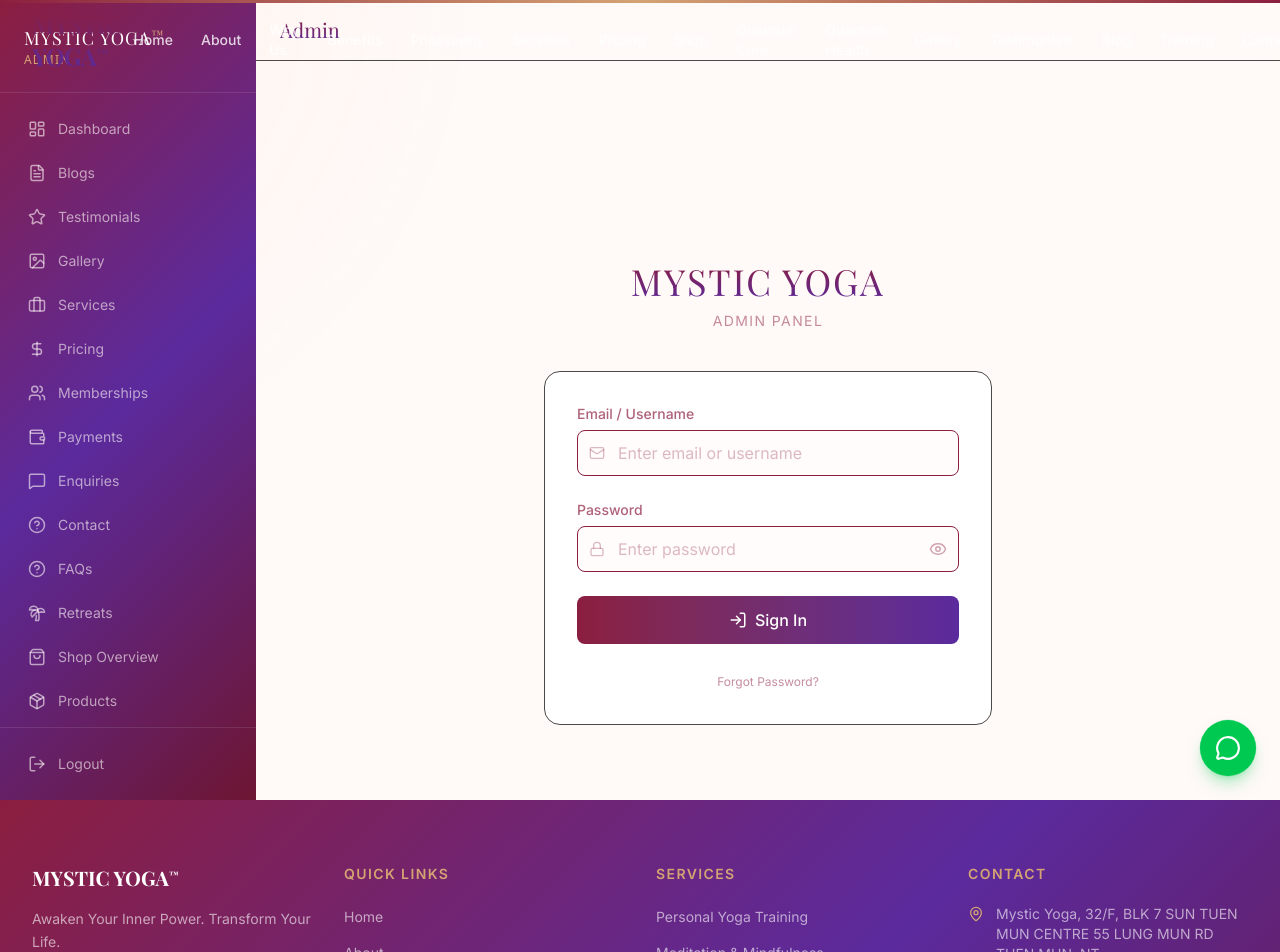
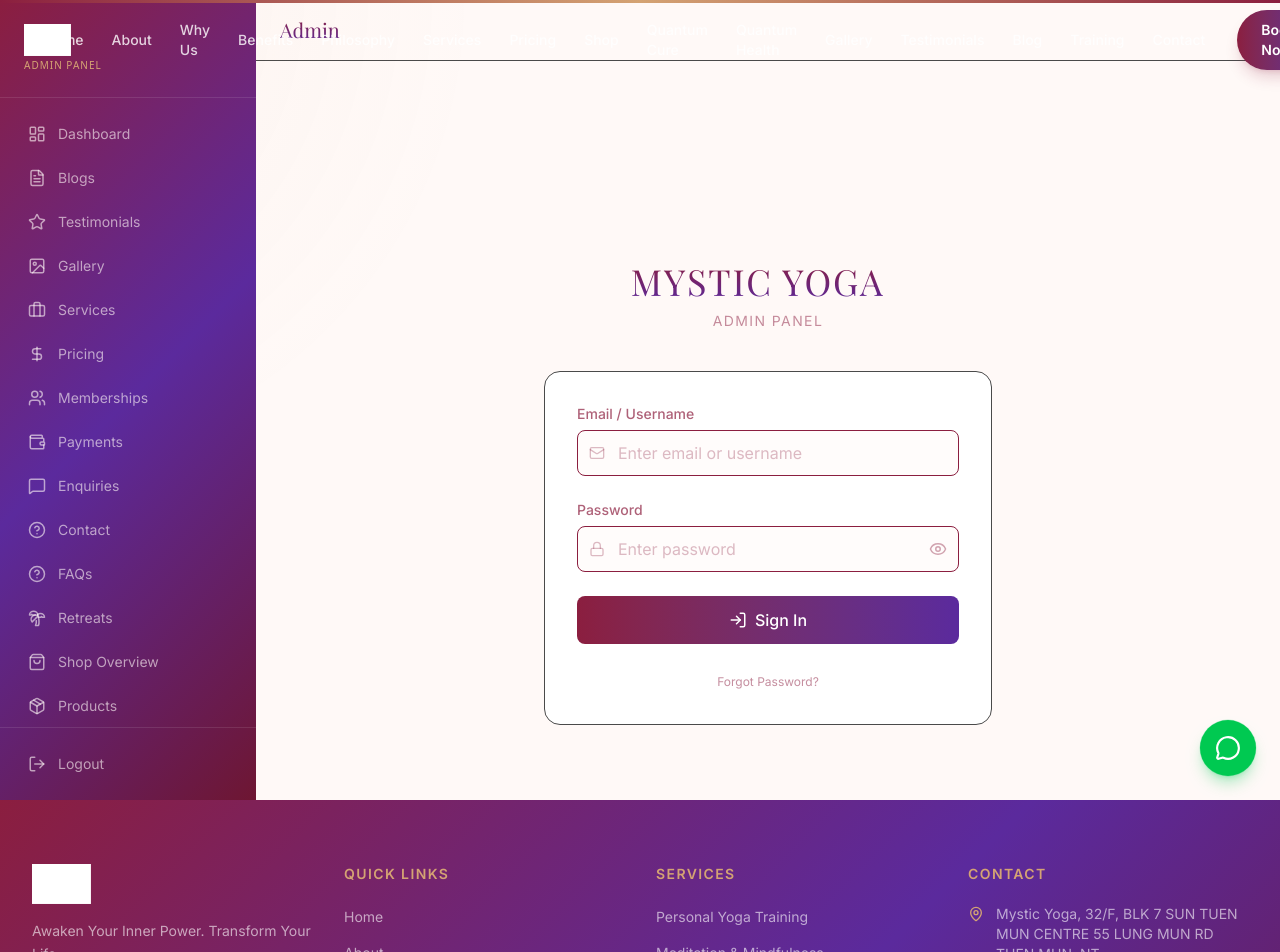
Before and after one commit to jagadeesh0417/Yoga, a Next.js app: page /admin in a window 1280 px wide. Shown: the top 952 px of the page. Built offline with nearby package versions, Linux system fonts and the light colour scheme; a web font is replaced by a local one.

Commit message:
Add logo image to Navbar, Footer, Loading screen, Admin layout

```diff
--- a/src/app/admin/layout.tsx
+++ b/src/app/admin/layout.tsx
@@ -2,6 +2,7 @@
 
 import { useEffect, useState, type ReactNode } from 'react';
 import { usePathname, useRouter } from 'next/navigation';
+import NextImage from 'next/image';
 import Link from 'next/link';
 import {
   LayoutDashboard,
@@ -84,10 +85,16 @@ export default function AdminLayout({ children }: { children: ReactNode }) {
         }`}
       >
         <div className="flex items-center justify-between px-6 py-6 border-b border-white/10">
-          <Link href="/admin/dashboard" className="text-white font-serif text-lg tracking-wider">
-            MYSTIC YOGA<sup className="text-gold text-xs">™</sup>
-            <span className="block text-xs text-gold font-sans tracking-widest uppercase">
-              Admin
+          <Link href="/admin/dashboard">
+            <NextImage
+              src="/images/logo.png"
+              alt="MYSTIC YOGA"
+              width={140}
+              height={40}
+              className="h-8 w-auto object-contain brightness-0 invert"
+            />
+            <span className="block text-[10px] text-gold font-sans tracking-widest uppercase mt-0.5">
+              Admin Panel
             </span>
           </Link>
           <button
--- a/src/components/Footer.tsx
+++ b/src/components/Footer.tsx
@@ -2,6 +2,7 @@
 
 import { useState } from "react";
 import { motion } from "framer-motion";
+import Image from "next/image";
 import { MapPin, Phone, Mail, Send } from "lucide-react";
 import { FaInstagram, FaFacebook, FaYoutube, FaLinkedinIn } from "react-icons/fa";
 import { siteConfig } from "@/lib/data";
@@ -66,9 +67,13 @@ export default function Footer() {
             viewport={{ once: true }}
             transition={{ duration: 0.5 }}
           >
-            <h3 className="font-serif text-xl font-bold text-white mb-4">
-              MYSTIC YOGA<small className="text-[0.45em] align-super">™</small>
-            </h3>
+            <Image
+              src="/images/logo.png"
+              alt="MYSTIC YOGA"
+              width={160}
+              height={45}
+              className="h-10 w-auto object-contain brightness-0 invert mb-4"
+            />
             <p className="text-white/60 text-sm leading-relaxed mb-6">
               {siteConfig.tagline}
             </p>
--- a/src/components/Navbar.tsx
+++ b/src/components/Navbar.tsx
@@ -3,6 +3,7 @@
 import { useState, useEffect } from "react";
 import { motion, AnimatePresence } from "framer-motion";
 import { Menu, X, ChevronDown } from "lucide-react";
+import Image from "next/image";
 import { cn } from "@/lib/utils";
 import { useRouter } from "next/navigation";
 
@@ -84,9 +85,14 @@ export default function Navbar() {
               }}
               className="flex items-center gap-2"
             >
-              <span className="font-serif text-xl md:text-2xl font-bold tracking-tight text-gradient-wine-purple">
-                MYSTIC YOGA<small className="text-[0.45em] align-super">™</small>
-              </span>
+              <Image
+                src="/images/logo.png"
+                alt="MYSTIC YOGA"
+                width={140}
+                height={40}
+                className="h-8 md:h-10 w-auto object-contain"
+                priority
+              />
             </a>
 
             <div className="hidden lg:flex items-center gap-1">
@@ -139,9 +145,13 @@ export default function Navbar() {
               className="fixed top-0 right-0 bottom-0 z-50 w-72 max-w-[85vw] bg-wine/95 backdrop-blur-xl border-l border-white/10 shadow-2xl"
             >
               <div className="flex items-center justify-between p-4 border-b border-white/10">
-                <span className="font-serif text-lg font-bold text-white">
-                  MYSTIC YOGA<small className="text-[0.45em] align-super">™</small>
-                </span>
+                <Image
+                  src="/images/logo.png"
+                  alt="MYSTIC YOGA"
+                  width={120}
+                  height={34}
+                  className="h-8 w-auto object-contain brightness-0 invert"
+                />
                 <button
                   onClick={() => setMobileOpen(false)}
                   className="p-2 text-white/70 hover:text-white transition-colors"
--- a/src/components/animations/LoadingScreen.tsx
+++ b/src/components/animations/LoadingScreen.tsx
@@ -2,6 +2,7 @@
 
 import { useEffect, useState } from "react";
 import { motion, AnimatePresence } from "framer-motion";
+import Image from "next/image";
 
 export default function LoadingScreen() {
   const [loading, setLoading] = useState(true);
@@ -21,14 +22,20 @@ export default function LoadingScreen() {
           className="fixed inset-0 z-[100] flex items-center justify-center gradient-primary"
         >
           <div className="text-center">
-            <motion.h1
+            <motion.div
               initial={{ opacity: 0, y: 20 }}
               animate={{ opacity: 1, y: 0 }}
               transition={{ duration: 0.8, ease: "easeOut" }}
-              className="font-serif text-3xl md:text-4xl text-white font-bold tracking-wide"
             >
-              MYSTIC YOGA<small className="text-[0.4em] align-super">™</small>
-            </motion.h1>
+              <Image
+                src="/images/logo.png"
+                alt="MYSTIC YOGA"
+                width={200}
+                height={56}
+                className="h-12 md:h-14 w-auto object-contain brightness-0 invert mx-auto"
+                priority
+              />
+            </motion.div>
             <motion.div
               initial={{ width: 0 }}
               animate={{ width: 60 }}
```
Also changed, not shown: public/images/logo.png (added).
